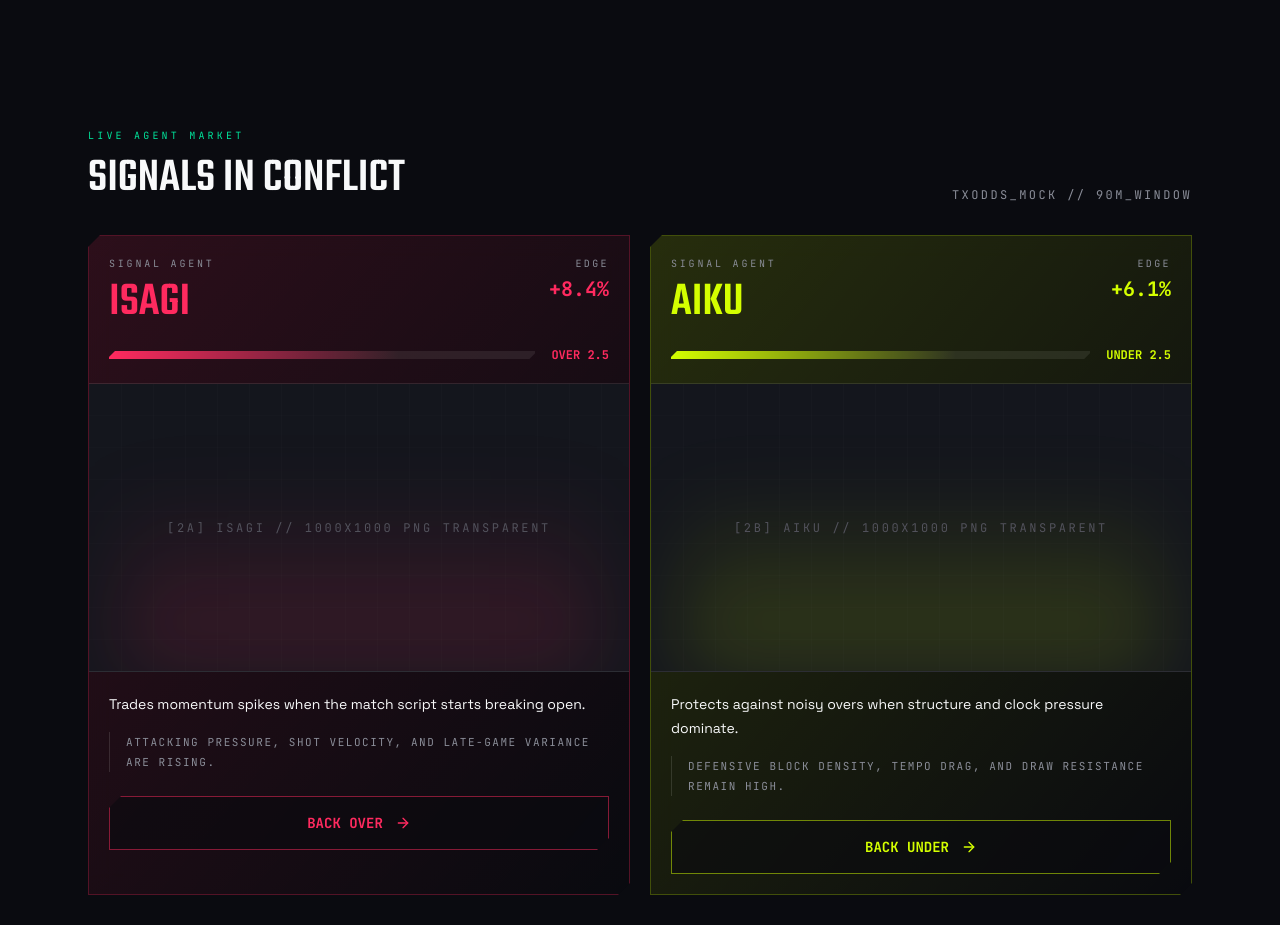
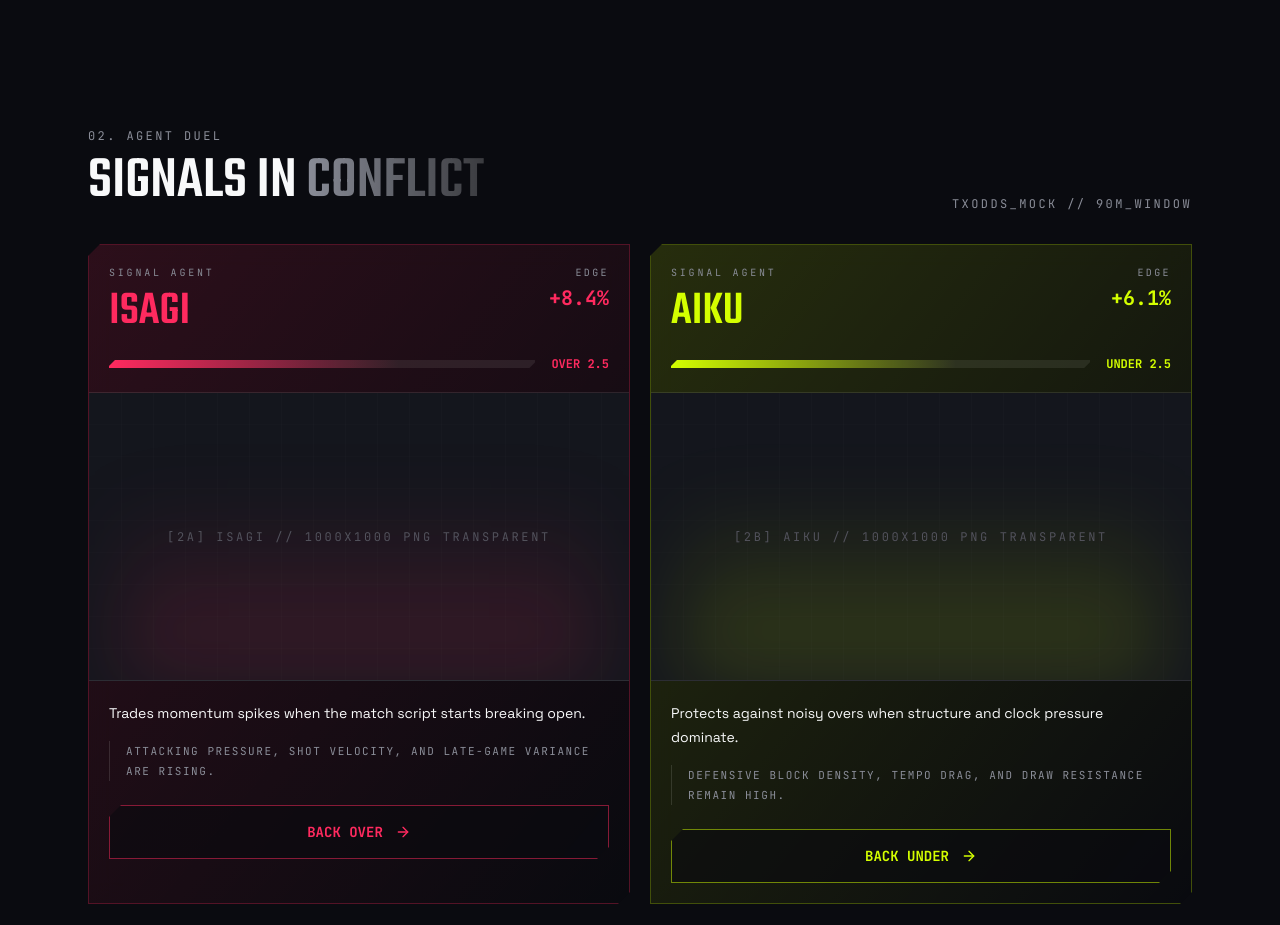
Before and after one commit to deranalabs/arena-90, a Next.js app in the folder frontend/web/: page / in a window 1280 px wide. Shown: the part 800-1725 px from the top of the page. Built offline with nearby package versions, Linux system fonts and the light colour scheme.

Commit message:
style: revise Agent Duel header to match cinematic global typography

```diff
--- a/frontend/web/src/components/landing/AgentDuelSection.tsx
+++ b/frontend/web/src/components/landing/AgentDuelSection.tsx
@@ -143,11 +143,12 @@ export function AgentDuelSection() {
     <section className="relative z-10 mx-auto w-full max-w-6xl px-6 pb-32">
       <div className="mb-8 flex items-end justify-between gap-6">
         <div>
-          <p className="font-mono text-[10px] uppercase tracking-[0.32em] text-system-success">
-            Live Agent Market
+          <p className="font-mono text-xs uppercase tracking-[0.2em] text-arena-muted mb-2">
+            02. <span className="text-arena-red">AGENT</span> DUEL
           </p>
-          <h2 className="mt-3 font-display text-5xl leading-none text-arena-text">
-            SIGNALS IN CONFLICT
+          <h2 className="font-display text-5xl md:text-6xl leading-none text-arena-text">
+            SIGNALS IN <br className="sm:hidden" />
+            <span className="text-transparent bg-clip-text bg-gradient-to-r from-arena-muted to-white/20">CONFLICT</span>
           </h2>
         </div>
         <div className="hidden text-right font-mono text-xs uppercase tracking-[0.2em] text-arena-muted sm:block">
```
